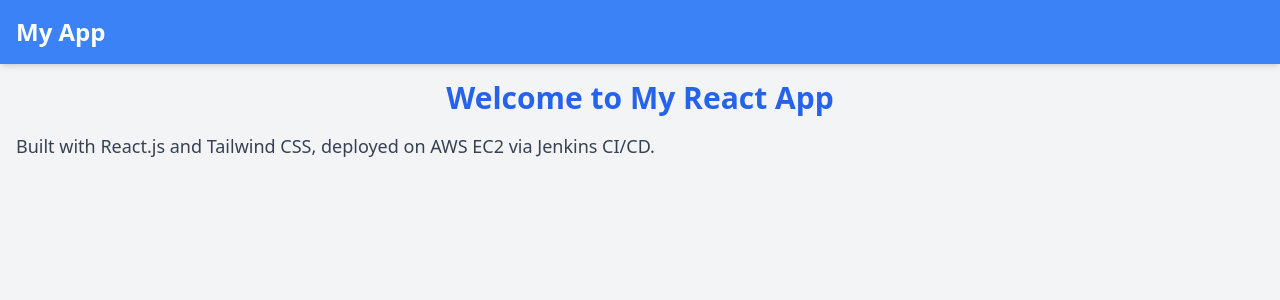
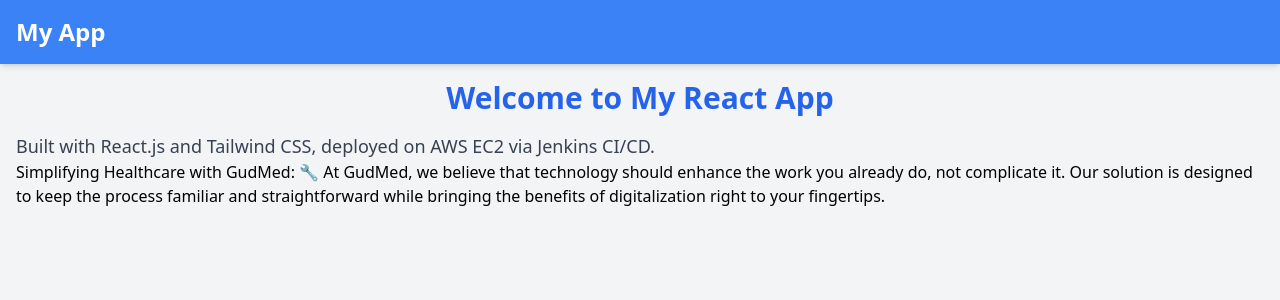
Before and after one commit to Harshraj843112/practice-ci-cd, a React (Create React App) app: page / in a window 1280 px wide. Shown: the top 300 px of the page. Built offline with nearby package versions, Linux system fonts and the light colour scheme.

Commit message:
update aap.js file

```diff
--- a/src/App.js
+++ b/src/App.js
@@ -12,6 +12,8 @@
                 <p className="mt-4 text-lg text-gray-700">
                     Built with React.js and Tailwind CSS, deployed on AWS EC2 via Jenkins CI/CD.
                 </p>
+                <p> Simplifying Healthcare with GudMed: 🔧
+                At GudMed, we believe that technology should enhance the work you already do, not complicate it. Our solution is designed to keep the process familiar and straightforward while bringing the benefits of digitalization right to your fingertips.</p>
             </main>
         </div>
     );
```
